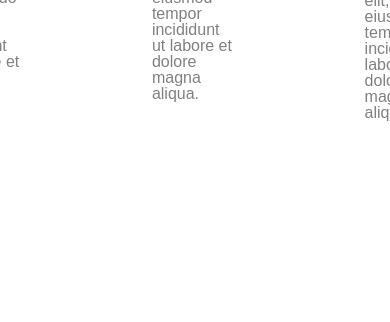
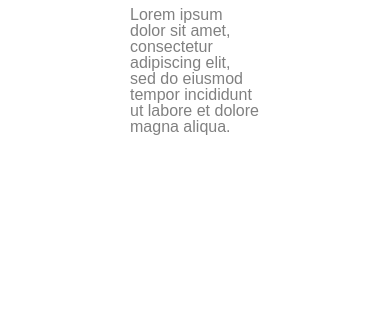
Before and after one commit to andricalquhoun/UX_UI_HW_18, a plain HTML site: page index.html in a window 390 px wide. Shown: the part 1284-1606 px from the top of the page. Drawn offline with Linux system fonts and the light colour scheme.

Commit message:
July 29th 8:46

```diff
--- a/css/style.css
+++ b/css/style.css
@@ -176,13 +176,9 @@ section {
 
 @media only screen and (max-width: 600px){
     .flexContainer {
-        display: column;
-        grid-template-columns: 1fr;
-        grid-template-rows: 1fr 1fr;
-        grid-template-areas:
-        "image"
-        "title"
-        "paragraph"
-        "button";
+      display: flex;
+      align-items: center;
+      justify-content: space-between;
+      flex-flow: row wrap;
     }
 }
```
